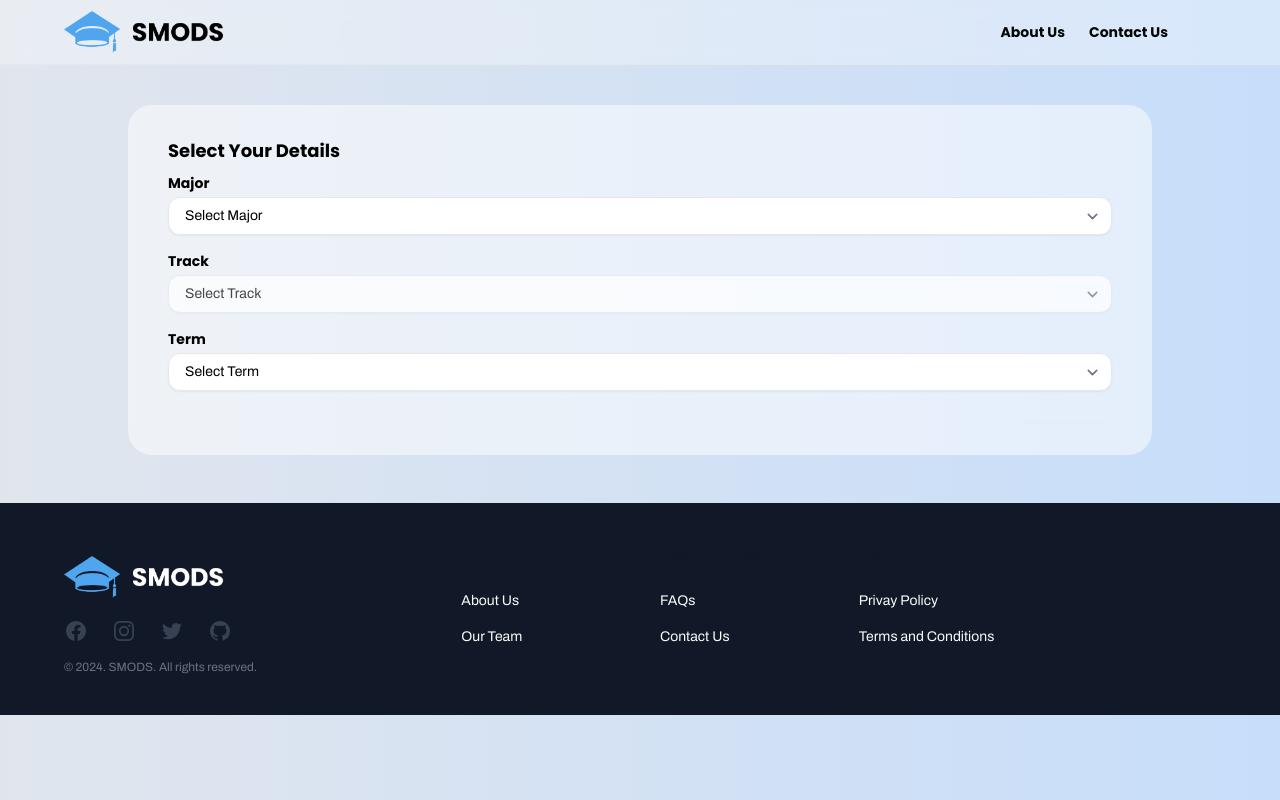
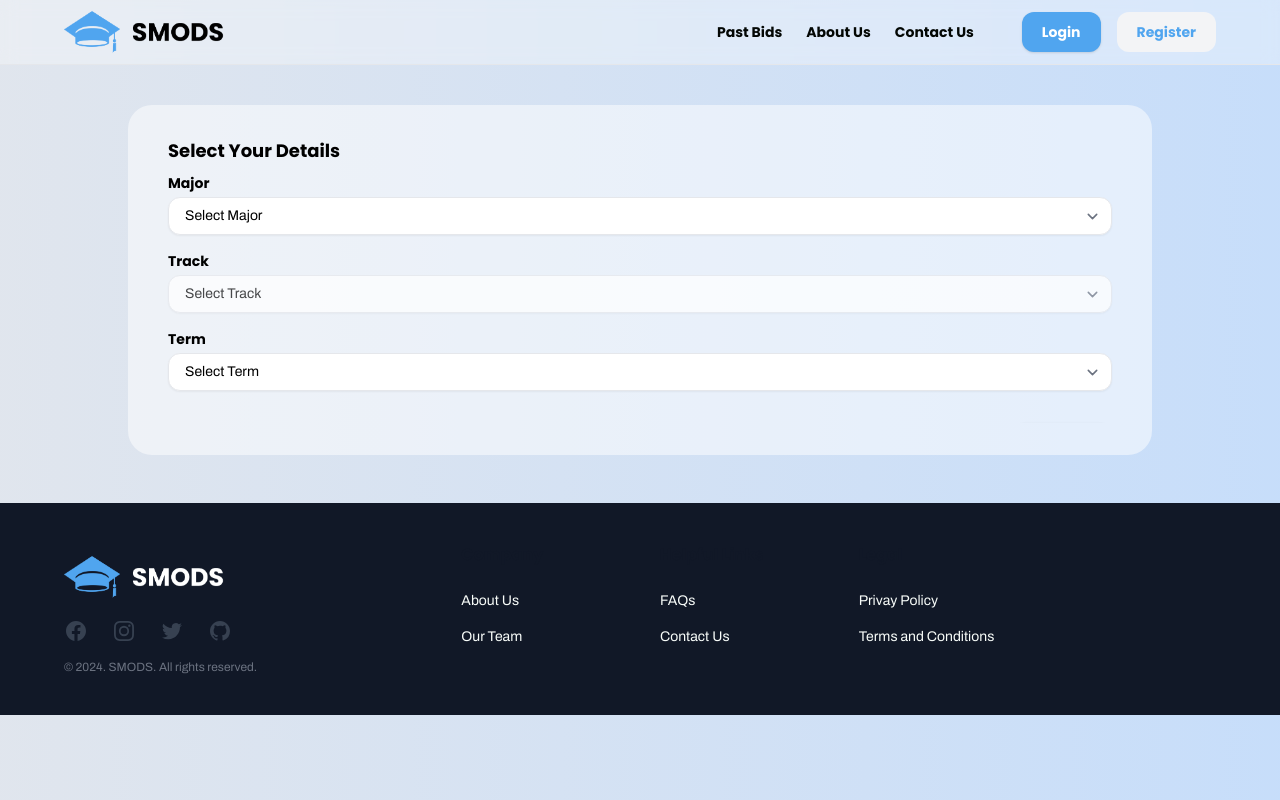
Before and after one commit to mattw23n/smods, a React (Create React App) app in the folder frontend/: page /stats in a window 1280 px wide. Built offline with nearby package versions, Linux system fonts and the light colour scheme.

Commit message:
Added statistics link to header

```diff
--- a/frontend/src/components/header.jsx
+++ b/frontend/src/components/header.jsx
@@ -43,6 +43,7 @@ function Header({showLogIn = true}) {
                     <div className="md:flex md:items-center md:gap-12">
                         <nav className="hidden md:block">
                             <ul className="flex items-center gap-6 text-sm text-text">
+                                <NavItem title={"Past Bids"} link={"/stats"} />
                                 <NavItem title={"About Us"} link={"/about"} />
                                 <NavItem title={"Contact Us"} link={"/contact"} />
                             </ul>
--- a/frontend/src/pages/statistics.jsx
+++ b/frontend/src/pages/statistics.jsx
@@ -63,7 +63,7 @@ function Form({ onSubmit }) {
             };
 
             console.log('User data:', userData);
-            setSuccess('Form submitted successfully');
+            setSuccess('');
             setError('');
             setSubmit('');
             onSubmit(userData);
@@ -75,7 +75,7 @@ function Form({ onSubmit }) {
     return (
         <div className="flex flex-col items-center justify-start pt-10">
             <div className="bg-white/50 rounded-3xl p-8 text-justify max-w-screen w-4/5 mb-12">
-                <div className="flex flex-col gap-4">
+                <div className="flex flex-col">
                     <p className="font-poppins font-bold text-lg ml-2 pb-2">Select Your Details</p>
                     {error && <p className="text-red-500 font-archivo">{error}</p>}
                     {submit && <p className="text-red-500 font-archivo">{submit}</p>}
@@ -265,7 +265,7 @@ function Statistics() {
         <div className="relative flex flex-col min-h-screen">
             <Background />
             <div className="relative z-10">
-                <Header showLogIn={false} />
+                <Header />
                 <Form onSubmit={handleFormSubmit} />
                 {formData && <Graph data={formData} />}
                 <Footer />
```
